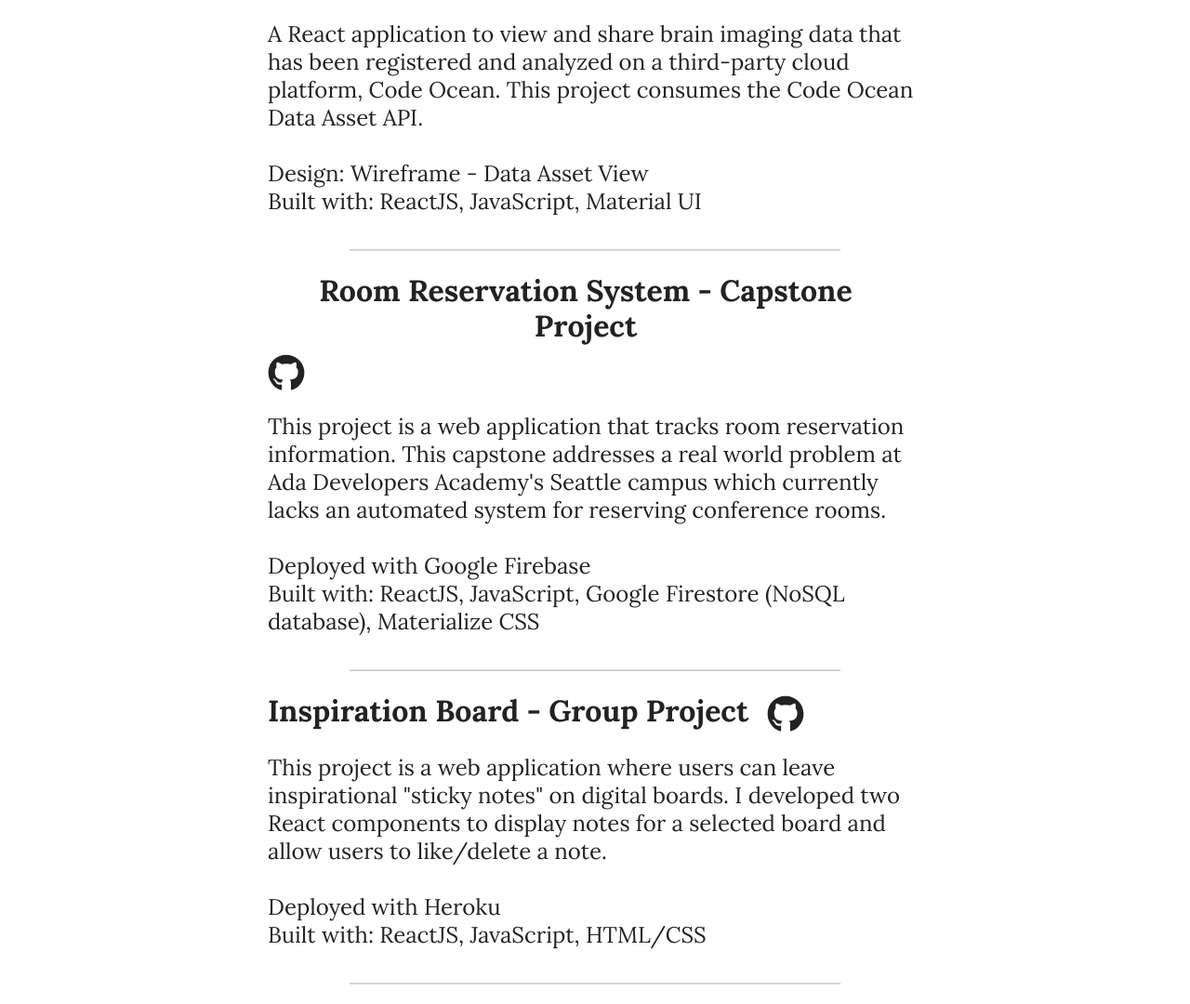
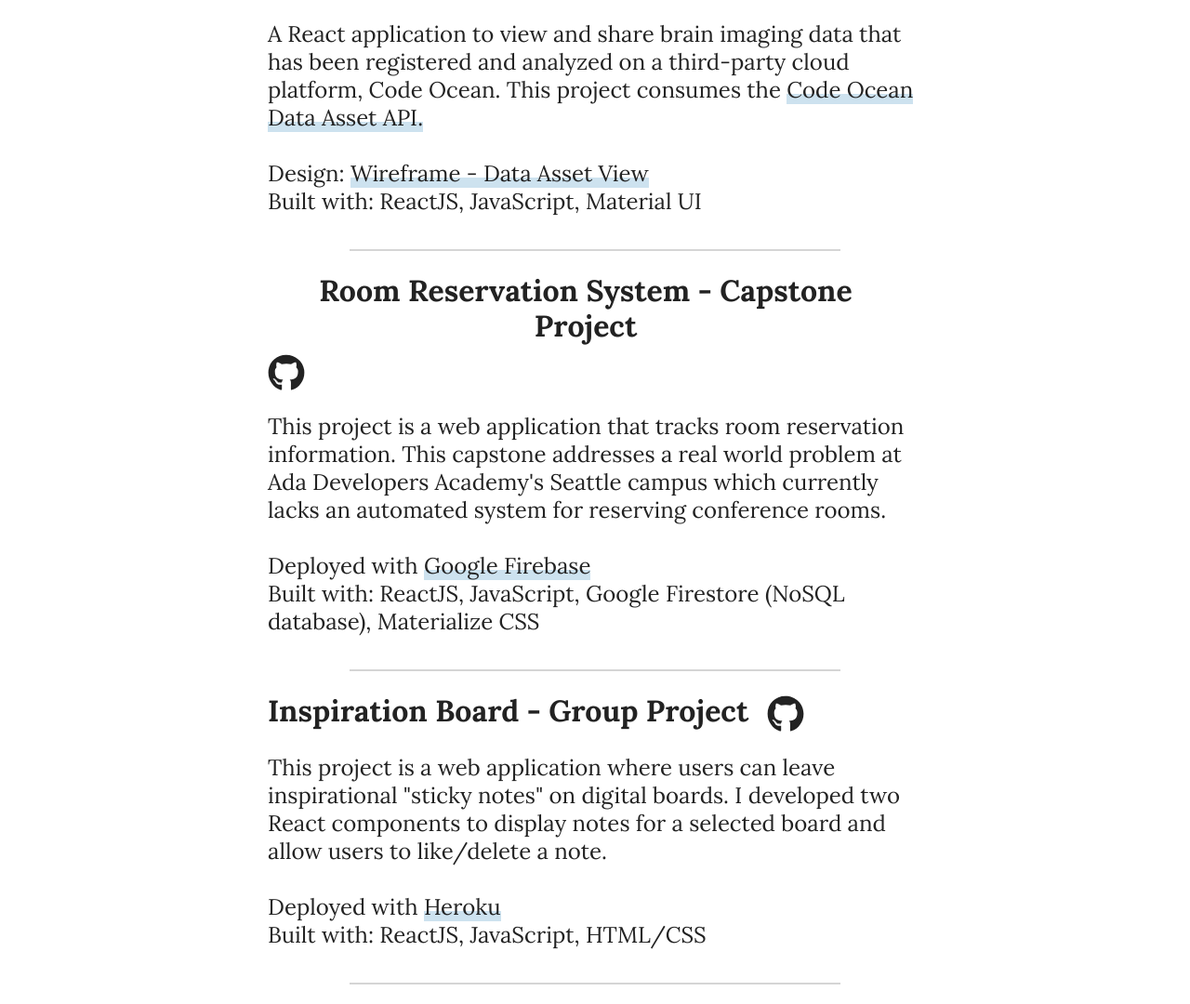
Before and after one commit to dana-rocha/dana-rocha.github.io, a Jekyll site: the page pages/projects.html, which Jekyll copies as it is, in a window 1280 px wide. Shown: the part 366-1446 px from the top of the page at 93% size. Built offline with Jekyll 4.4.1, drawn with Linux system fonts in a browser that asks for light colours; nearby versions of some CDN libraries.

Commit message:
adds highlight

```diff
--- a/pages/projects.html
+++ b/pages/projects.html
@@ -60,7 +60,7 @@
         <h4> A React application to view and share brain imaging data that has been registered and analyzed on a third-party cloud platform, Code Ocean.
           This project consumes the <a href="https://docs.codeocean.com/user-guide/code-ocean-api/data-asset-api" target="_blank" class="highlight">Code Ocean Data Asset API.</a>
           <br>
-          <br> Design: <a href="https://drive.google.com/file/d/1UCaSE5AdGhEd3SzcwLI0Yf5rR9jJb1Xe/view?usp=sharing" target="_blank"> Wireframe - Data Asset View</a>
+          <br> Design: <a href="https://drive.google.com/file/d/1UCaSE5AdGhEd3SzcwLI0Yf5rR9jJb1Xe/view?usp=sharing" target="_blank" class="highlight"> Wireframe - Data Asset View</a>
           <br> Built with: ReactJS, JavaScript, Material UI
         </h4>
       </div>
@@ -77,7 +77,7 @@
         <h4>This project is a web application that tracks room reservation information. This capstone addresses a real world problem at Ada Developers Academy's Seattle campus which currently lacks
           an automated system for reserving conference rooms.
           <br>
-          <br> Deployed with <a href="https://ada-reservation-fb.firebaseapp.com/" target="_blank"> Google Firebase </a>
+          <br> Deployed with <a href="https://ada-reservation-fb.firebaseapp.com/" target="_blank" class="highlight"> Google Firebase </a>
           <br> Built with: ReactJS, JavaScript, Google Firestore (NoSQL database), Materialize CSS
         </h4>
       </div>
@@ -94,7 +94,7 @@
         <h4>This project is a web application where users can leave inspirational "sticky notes" on digital boards. I developed two React components to
           display notes for a selected board and allow users to like/delete a note.
           <br>
-          <br> Deployed with <a href="https://migrationmess-front-end.herokuapp.com/" target="_blank"> Heroku </a>
+          <br> Deployed with <a href="https://migrationmess-front-end.herokuapp.com/" target="_blank" class="highlight"> Heroku </a>
           <br> Built with: ReactJS, JavaScript, HTML/CSS
         </h4>
       </div>
--- a/styles/main.css
+++ b/styles/main.css
@@ -1,5 +1,9 @@
 @import url('https://fonts.googleapis.com/css2?family=Lora:bold,italic|Noto+Serif:bold,italic');
 
+/****** Variables ******/
+:root {
+	--color-blue: #1B9CE5;
+}
 
 /****** Divs ******/
 
@@ -212,7 +216,26 @@
 
 /* Other colors: color: #659DBD; color: #5AB9EA; color: #2E9CCA; color: #1B9CE5;*/
 a:hover, .social a:hover {
-	color: #1B9CE5;
+	color: var(--color-blue);
+}
+
+.highlight:hover {
+	background: var(--color-blue);
+    color: white;
+    transition: all 0.25s;
+}
+
+.highlight {
+	background: -webkit-gradient(linear, left top, left bottom, from(transparent), color-stop(65%, transparent), color-stop(65%, rgba(27, 156, 229, 1)), to(rgba(27, 156, 229, 1)));
+	background: linear-gradient(to bottom, transparent 0, transparent 65%, rgba(205, 226, 239, 1) 65%, rgba(205, 226, 239, 1) 100%);
+	/* background-color: rgba(205, 226, 239, 1); */
+	height: 60%;
+	bottom: 0;
+	width: calc(100% + 4px);
+	z-index: -1;
+	text-decoration: none;
+	border-bottom: rgba(205, 226, 239, 1) 0.125em;
+	transition: color 0.5s ease-in-out;
 }
 
 .project-links {
```
